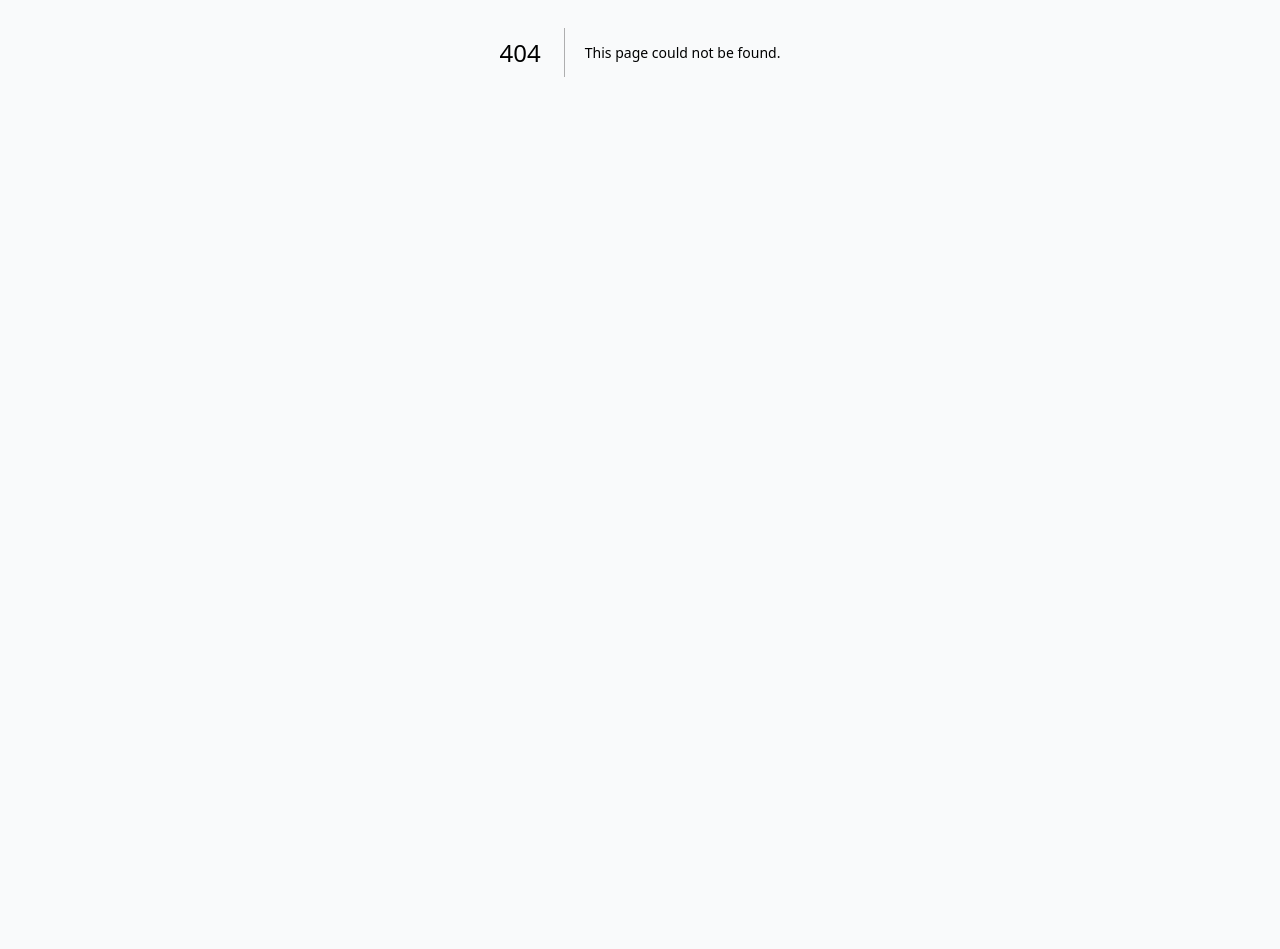
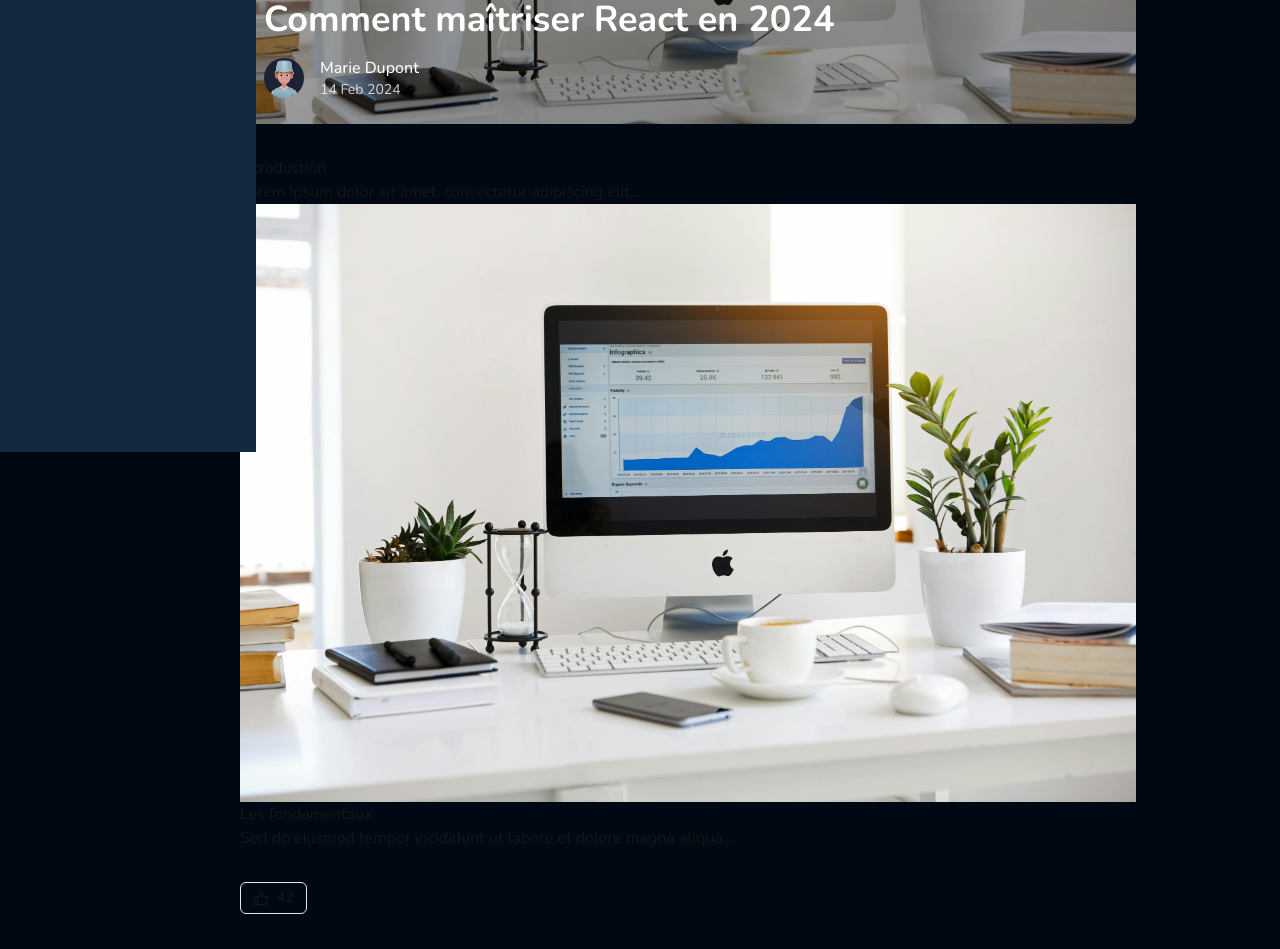
Before and after one commit to KevinShcmidt/Blog, a Next.js app: page /dashboard/hello/2 in a window 1280 px wide. Before the commit this address had no page. Shown: the part 348-1297 px from the top of the page. Before the commit the page ends 800 px from the top, so only its background shows below. Built offline with nearby package versions, Linux system fonts and the light colour scheme.

Commit message:
feat:affiche blog

```diff
--- a/app/dashboard/Edit/page.tsx
+++ b/app/dashboard/Edit/page.tsx
@@ -1,7 +1,19 @@
+import Config from '@/app/ui/Create/Config'
+import Content from '@/app/ui/Create/Content'
+import SeoParametre from '@/app/ui/Create/SeoParametre'
+import Input from '@/app/ui/Form/Input'
 import React from 'react'
 
 export default function Page() {
   return (
-    <div>Edit Page</div>
+    <div className='w-full text-secondary dark:text-gray-400 flex flex-col'>
+            <h1 className='mb-8'>Modifier  /  <span className='font-bold'>Blog</span></h1>
+            <div className="w-full p-4 bg-primary rounded-md">
+              <Input placeholder='Titre du post' />
+              <Content />
+              <SeoParametre />
+              <Config />
+            </div>
+        </div>
   )
 }
--- a/app/dashboard/Home/page.tsx
+++ b/app/dashboard/Home/page.tsx
@@ -1,17 +1,29 @@
-import Card from '@/app/ui/home/Card';
-import Filter from '@/app/ui/home/Filter';
-import { ReactNode } from 'react';
+import Card from "@/app/ui/home/Card";
+import Filter from "@/app/ui/home/Filter";
+import Link from "next/link";
+import { ReactNode } from "react";
 
 export default function Page(): ReactNode {
-  return (<div className="w-full text-secondary dark:text-gray-400 flex flex-col">
-    <h1 className='mb-8'>Accueil  /  <span className='font-bold'>Blog</span></h1>
+  return (
+    <div className="w-full text-secondary dark:text-gray-400 flex flex-col">
+      <h1 className="mb-8">
+        Accueil / <span className="font-bold">Blog</span>
+      </h1>
       <Filter />
       <div className="grid grid-cols-1 md:grid-cols-3 lg:grid-cols-4 my-4 gap-4">
+        <Link href="/dashboard/hello/2">
           <Card />
+        </Link>
+        <Link href="/dashboard/hello/2">
           <Card />
+        </Link>
+        <Link href="/dashboard/hello/2">
           <Card />
+        </Link>
+        <Link href="/dashboard/hello/2">
           <Card />
-
+        </Link>
       </div>
-  </div>);
+    </div>
+  );
 }
--- /dev/null
+++ b/app/dashboard/[slug]/[id]/page.tsx
@@ -0,0 +1,164 @@
+"use client"
+import React from 'react';
+import { Edit2, Trash2, ThumbsUp } from 'lucide-react';
+import { Avatar, AvatarFallback, AvatarImage } from '@/app/ui/components/Avatar';
+import { Button } from '@/app/ui/components/Button';
+import { CardContent, Card } from '@/app/ui/components/Card';
+
+interface Author {
+  name: string;
+  avatar: string;
+  role?: string;
+}
+
+interface Comment {
+  id: number;
+  author: Author;
+  content: string;
+  date: string;
+}
+
+interface Article {
+  coverImage: string;
+  title: string;
+  author: Author;
+  publishedAt: string;
+  content: string;
+  comments: Comment[];
+}
+
+const BlogArticle: React.FC = () => {
+  const [likes, setLikes] = React.useState<number>(42);
+
+  // Données exemple
+  const article: Article = {
+    coverImage: "/images/setup.jpg",
+    title: "Comment maîtriser React en 2024",
+    author: {
+      name: "Marie Dupont",
+      avatar: "/images/avatar.webp",
+      role: "Développeuse Frontend"
+    },
+    publishedAt: "14 Feb 2024",
+    content: `
+      <h1>Introduction</h1>
+      <p>Lorem ipsum dolor sit amet, consectetur adipiscing elit...</p>
+      <img src="/images/setup.jpg" alt="React example" />
+      <h2>Les fondamentaux</h2>
+      <p>Sed do eiusmod tempor incididunt ut labore et dolore magna aliqua...</p>
+    `,
+    comments: [
+      {
+        id: 1,
+        author: {
+          name: "Jean Martin",
+          avatar: "/images/avatar.webp"
+        },
+        content: "Article très instructif, merci !",
+        date: "14 Feb 2024"
+      }
+    ]
+  };
+
+  const handleLike = (): void => {
+    setLikes(prev => prev + 1);
+  };
+
+  const handleDeleteComment = (commentId: number): void => {
+    console.log('Suppression du commentaire:', commentId);
+  };
+
+  const handleEditComment = (commentId: number): void => {
+    console.log('Édition du commentaire:', commentId);
+  };
+
+  return (
+    <div className="max-w-4xl mx-auto">
+      {/* Couverture */}
+      <div className="relative h-96 mb-8">
+        <img
+          src={article.coverImage}
+          alt="Cover"
+          className="w-full h-full object-cover rounded-lg"
+        />
+        <div className="absolute inset-0 bg-black bg-opacity-40 rounded-lg" />
+        <div className="absolute bottom-0 left-0 right-0 p-6">
+          <h1 className="text-4xl font-bold text-white mb-4">
+            {article.title}
+          </h1>
+          <div className="flex items-center space-x-4">
+            <Avatar>
+              <AvatarImage src={article.author.avatar} />
+              {!article.author.avatar && <AvatarFallback className='mt-5'>{article.author.name[0]}</AvatarFallback>}
+            </Avatar>
+            <div>
+              <p className="text-white font-medium">{article.author.name}</p>
+              <p className="text-white/80 text-sm">{article.publishedAt}</p>
+            </div>
+          </div>
+        </div>
+      </div>
+
+      {/* Contenu */}
+      <div
+        className="prose prose-lg max-w-none mb-8"
+        dangerouslySetInnerHTML={{ __html: article.content }}
+      />
+
+      {/* Likes */}
+      <div className="flex items-center space-x-2 mb-8">
+        <Button
+          variant="outline"
+          size="sm"
+          onClick={handleLike}
+          className="flex items-center space-x-2"
+        >
+          <ThumbsUp size={16} />
+          <span>{likes}</span>
+        </Button>
+      </div>
+
+      {/* Commentaires */}
+      <div className="space-y-6">
+        <h2 className="text-2xl font-bold">Commentaires</h2>
+        {article.comments.map(comment => (
+          <Card key={comment.id}>
+            <CardContent>
+              <div className="flex justify-between items-start">
+                <div className="flex space-x-4">
+                  <Avatar>
+                    <AvatarImage src={comment.author.avatar} />
+                   {!comment.author.avatar && <AvatarFallback>{comment.author.name[0]}</AvatarFallback>}
+                  </Avatar>
+                  <div>
+                    <p className="font-medium text-gray-700">{comment.author.name}</p>
+                    <p className="text-sm text-gray-500">{comment.date}</p>
+                    <p className="mt-2 text-gray-600">{comment.content}</p>
+                  </div>
+                </div>
+                <div className="flex space-x-2">
+                  <Button
+                    variant="default"
+                    size="sm"
+                    onClick={() => handleEditComment(comment.id)}
+                  >
+                    <Edit2 size={16} />
+                  </Button>
+                  <Button
+                    variant="default"
+                    size="sm"
+                    onClick={() => handleDeleteComment(comment.id)}
+                  >
+                    <Trash2 size={16} />
+                  </Button>
+                </div>
+              </div>
+            </CardContent>
+          </Card>
+        ))}
+      </div>
+    </div>
+  );
+};
+
+export default BlogArticle;
--- /dev/null
+++ b/app/ui/components/Avatar.tsx
@@ -0,0 +1,38 @@
+import { ReactNode } from "react";
+
+interface AvatarProps {
+    children: ReactNode;
+    className?: string;
+  }
+
+  interface AvatarImageProps {
+    src: string;
+    alt?: string;
+    className?: string;
+  }
+
+  export const Avatar = ({ children, className = '' }: AvatarProps) => {
+    return (
+      <div className={`relative inline-block h-10 w-10 ${className}`}>
+        {children}
+      </div>
+    );
+  };
+
+  export const AvatarImage = ({ src, alt = '', className = '' }: AvatarImageProps) => {
+    return (
+      <img
+        src={src}
+        alt={alt}
+        className={`aspect-square h-full w-full rounded-full object-cover ${className}`}
+      />
+    );
+  };
+
+  export const AvatarFallback = ({ children, className = '' }: AvatarProps) => {
+    return (
+      <div className={`flex h-full w-full items-center justify-center rounded-full bg-gray-100 text-gray-600 ${className}`}>
+        {children}
+      </div>
+    );
+  };
--- /dev/null
+++ b/app/ui/components/Button.tsx
@@ -0,0 +1,38 @@
+import { ButtonHTMLAttributes } from 'react';
+
+interface ButtonProps extends ButtonHTMLAttributes<HTMLButtonElement> {
+  variant?: 'default' | 'outline' | 'ghost';
+  size?: 'default' | 'sm' | 'lg';
+  className?: string;
+}
+
+export const Button = ({
+  children,
+  variant = 'default',
+  size = 'default',
+  className = '',
+  ...props
+}: ButtonProps) => {
+  const baseStyles = 'inline-flex items-center justify-center rounded-md font-medium transition-colors focus-visible:outline-none focus-visible:ring-2 focus-visible:ring-offset-2 disabled:opacity-50 disabled:pointer-events-none';
+
+  const variants = {
+    default: 'bg-primary text-primary-foreground hover:bg-primary/90',
+    outline: 'border border-input hover:bg-accent hover:text-accent-foreground',
+    ghost: 'hover:bg-accent hover:text-accent-foreground',
+  };
+
+  const sizes = {
+    default: 'h-10 py-2 px-4',
+    sm: 'h-8 px-3 text-sm',
+    lg: 'h-11 px-8',
+  };
+
+  return (
+    <button
+      className={`${baseStyles} ${variants[variant]} ${sizes[size]} ${className}`}
+      {...props}
+    >
+      {children}
+    </button>
+  );
+};
--- /dev/null
+++ b/app/ui/components/Card.tsx
@@ -0,0 +1,21 @@
+import { ReactNode } from 'react';
+
+interface CardProps {
+  children: ReactNode;
+  className?: string;
+}
+
+export const Card = ({ children, className = '' }: CardProps) => {
+  return (
+    <div className={`bg-white rounded-lg border border-gray-200 shadow-sm ${className}`}>
+      {children}
+    </div>
+  );
+};
+export const CardContent = ({ children, className = '' }: CardProps) => {
+    return (
+      <div className={`p-6 ${className}`}>
+        {children}
+      </div>
+    );
+  };
```
Lines whose indentation alone changed are shown as unchanged.
